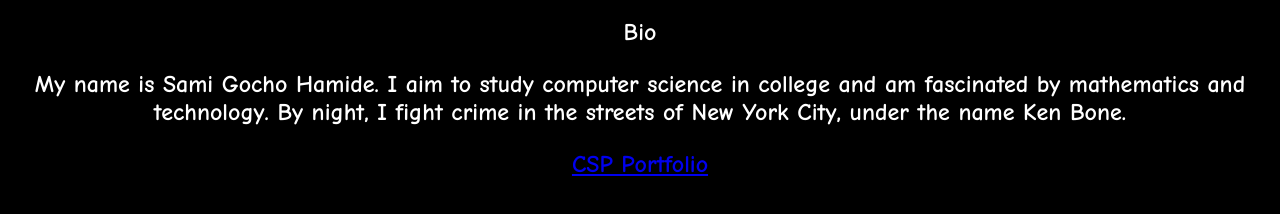
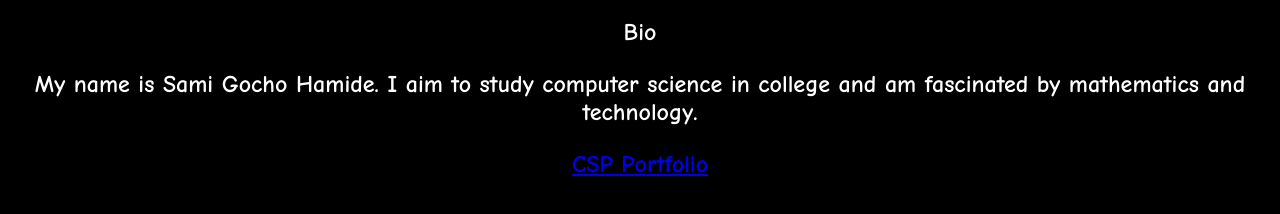
Before and after one commit to shamide/shamide.github.io, a plain HTML site: page index.html in a window 1280 px wide. Shown: the part 308-522 px from the top of the page. Drawn offline with Linux system fonts and the light colour scheme.

Commit message:
3.2.7 the next episode

```diff
--- a/index.html
+++ b/index.html
@@ -10,7 +10,7 @@
 	<center><img src="images/Sami.JPG" height="250"></center></a>
 	<body>
 	<center><h2>Bio<h2/>
-	<p>My name is Sami Gocho Hamide. I aim to study computer science in college and am fascinated by mathematics and technology. By night, I fight crime in the streets of New York City, under the name Ken Bone.</p>
+	<p>My name is Sami Gocho Hamide. I aim to study computer science in college and am fascinated by mathematics and technology.</p>
 	<a href="portfolio/portfolio.html">CSP Portfolio</a></center>
 	</a>
   </body>
```
